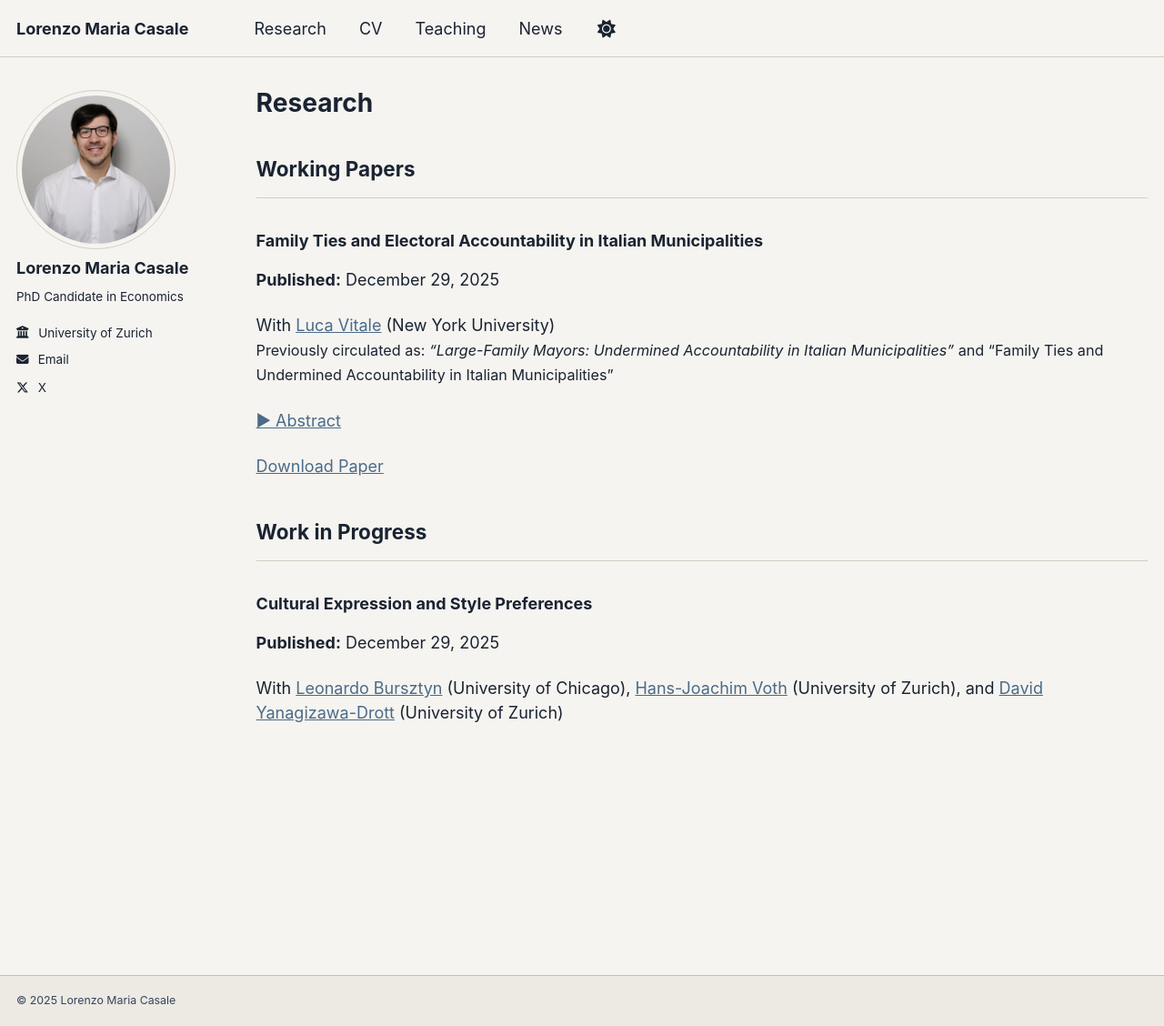
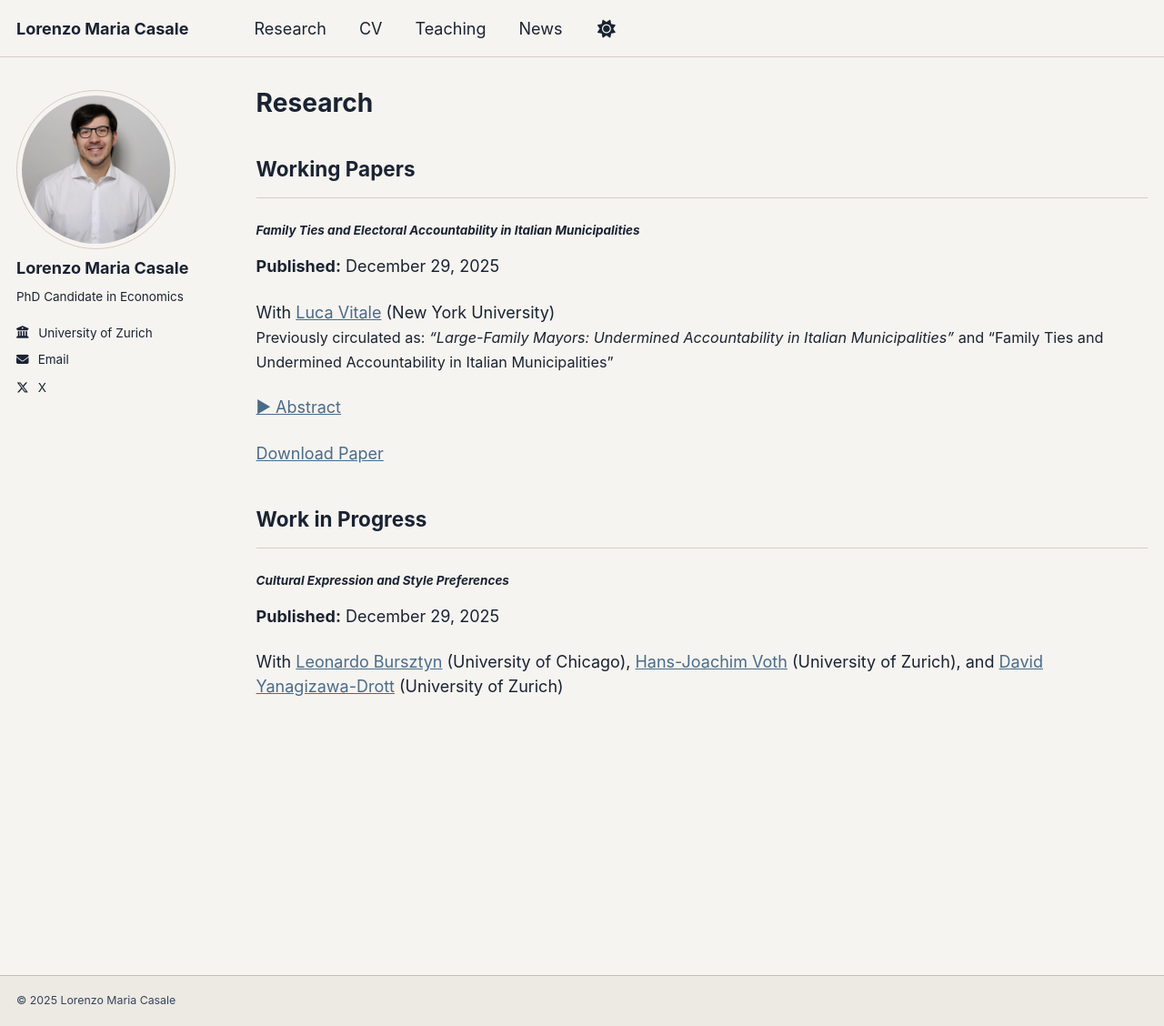
Before and after one commit to lorenzomariacasale/lorenzomariacasale.github.io, a Jekyll site: the page built from _pages/research.html, in a window 1280 px wide and 1128 px high. Shown: the whole window at 91% size. Built offline with Jekyll 4.4.1, drawn with Linux system fonts in a browser that asks for light colours.

Commit message:
Fifth Trial December

```diff
--- a/_sass/layout/_archive.scss
+++ b/_sass/layout/_archive.scss
@@ -42,7 +42,8 @@
 .archive__item-title {
   margin-bottom: 0.25em;
   font-family: $sans-serif-narrow;
-  font-size: $type-size-5;
+  font-size: $type-size-6;
+  font-style: italic;
 
   a + a {
     opacity: 0.5;
```
